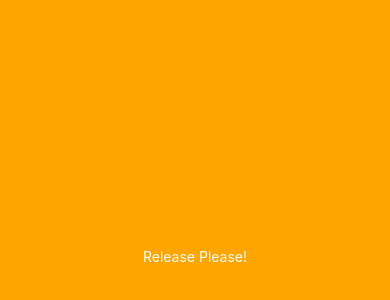
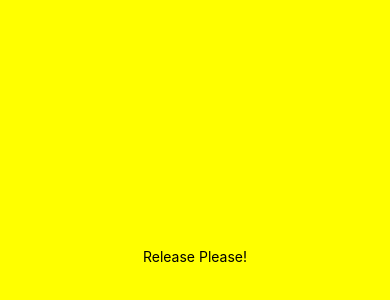
Before and after one commit to adamhari/release-please, a React Native app: screen / in a window 390 px wide. Shown: the part 166-466 px from the top of the page. Built offline with nearby package versions, Linux system fonts and the light colour scheme.

Commit message:
feat(App): make it yellow!

```diff
--- a/App.tsx
+++ b/App.tsx
@@ -8,10 +8,10 @@ export default function App() {
         flex: 1,
         justifyContent: "center",
         alignItems: "center",
-        backgroundColor: "orange",
+        backgroundColor: "yellow",
       }}
     >
-      <Text style={{ color: "white" }}>Release Please!</Text>
+      <Text style={{ color: "black" }}>Release Please!</Text>
       <StatusBar style="auto" />
     </View>
   );
```
